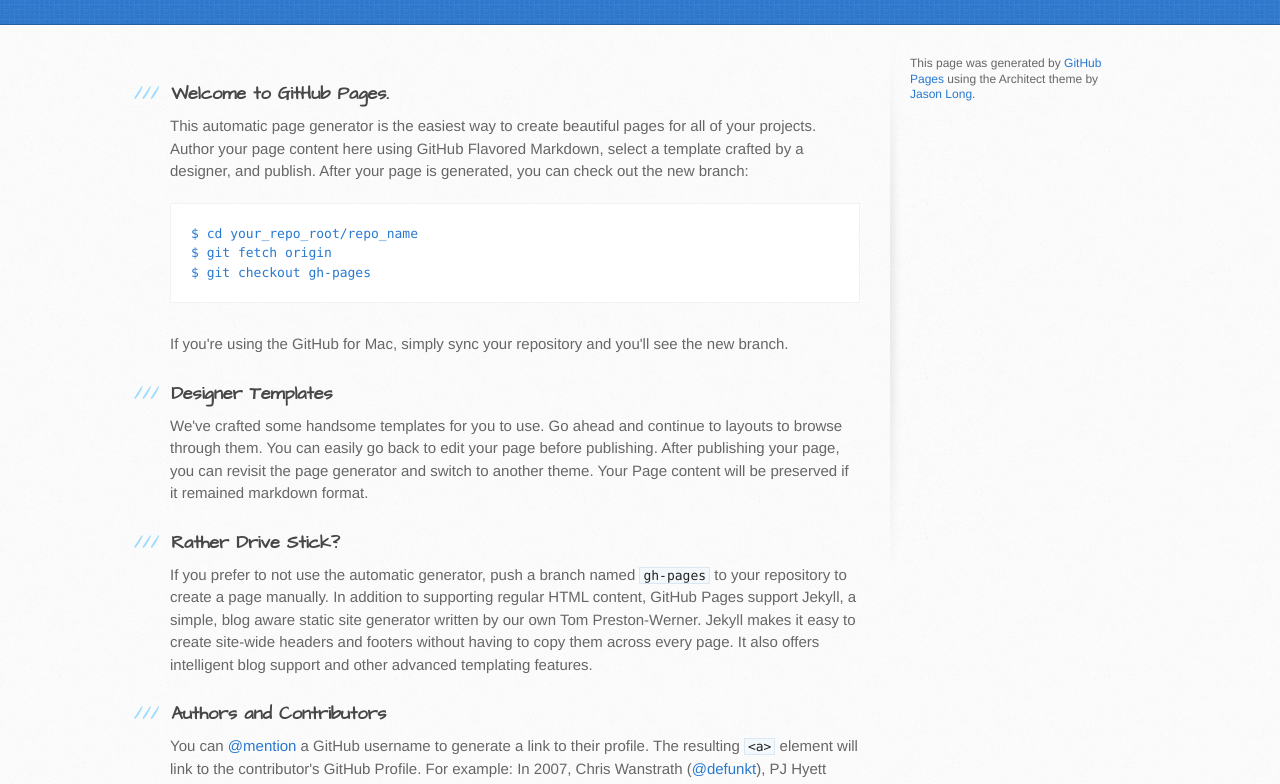
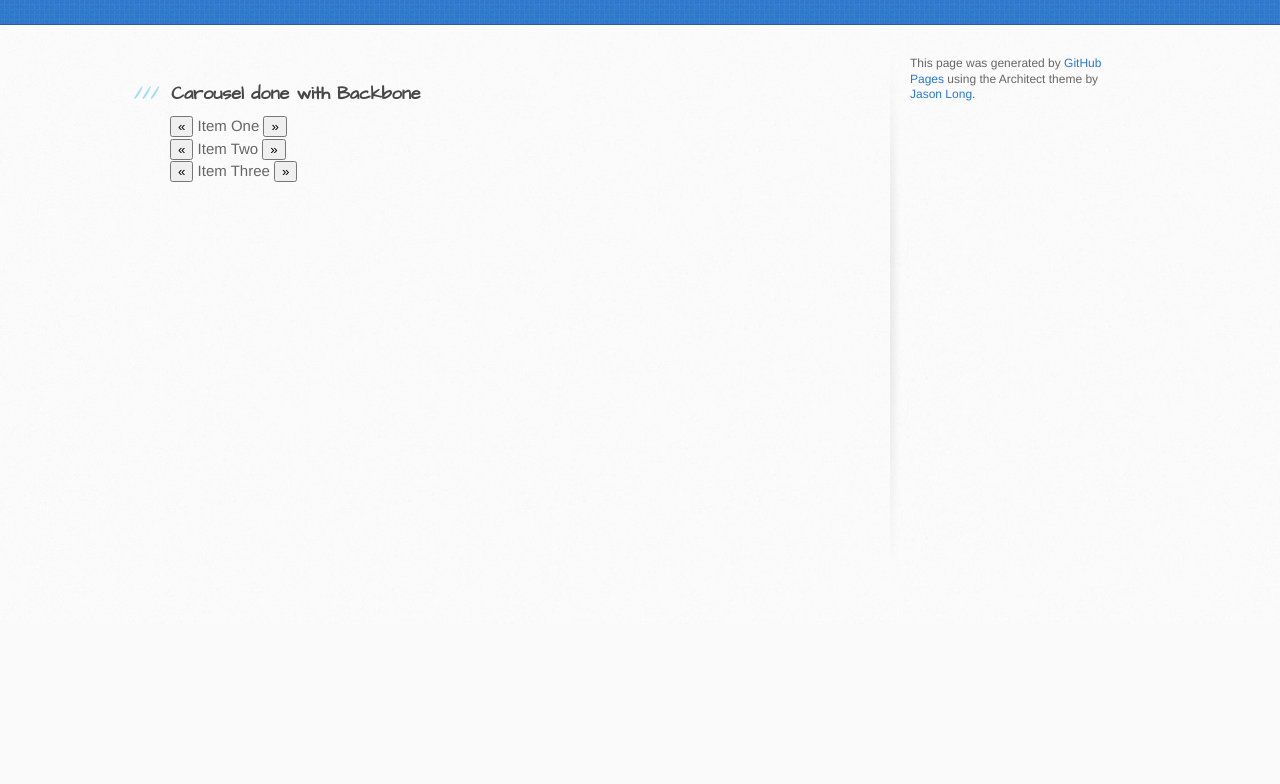
Before and after one commit to albertvp/albertvp.github.io, a plain HTML site: page index.html in a window 1280 px wide. Shown: the part 176-960 px from the top of the page. After the commit the page ends 800 px from the top, so only its background shows below. Drawn offline with Linux system fonts and the light colour scheme.

Commit message:
first template for example

```diff
--- a/index.html
+++ b/index.html
@@ -8,20 +8,21 @@
     <link rel="stylesheet" type="text/css" href="stylesheets/stylesheet.css" media="screen" />
     <link rel="stylesheet" type="text/css" href="stylesheets/pygment_trac.css" media="screen" />
     <link rel="stylesheet" type="text/css" href="stylesheets/print.css" media="print" />
+    <link rel="stylesheet" type="text/css" href="stylesheets/carousel.css" media="print" />
 
     <!--[if lt IE 9]>
     <script src="//html5shiv.googlecode.com/svn/trunk/html5.js"></script>
     <![endif]-->
 
-    <title>Albertvp.github.io by albertvp</title>
+    <title>albertvp tests</title>
   </head>
 
   <body>
     <header>
       <div class="inner">
-        <h1>Albertvp.github.io</h1>
-        <h2>Web for public testing</h2>
-        <a href="https://github.com/albertvp" class="button"><small>Follow me on</small>GitHub</a>
+        <h1>albertvp.github.io</h1>
+        <h2>Public tests for sharing</h2>
+        <a href="https://github.com/albertvp/albertvp.github.io" class="button"><small>Check it out</small>GitHub</a>
       </div>
     </header>
 
@@ -29,41 +30,26 @@
       <div class="inner clearfix">
         <section id="main-content">
           <h3>
-<a name="welcome-to-github-pages" class="anchor" href="#welcome-to-github-pages"><span class="octicon octicon-link"></span></a>Welcome to GitHub Pages.</h3>
-
-<p>This automatic page generator is the easiest way to create beautiful pages for all of your projects. Author your page content here using GitHub Flavored Markdown, select a template crafted by a designer, and publish. After your page is generated, you can check out the new branch:</p>
-
-<pre><code>$ cd your_repo_root/repo_name
-$ git fetch origin
-$ git checkout gh-pages
-</code></pre>
-
-<p>If you're using the GitHub for Mac, simply sync your repository and you'll see the new branch.</p>
-
-<h3>
-<a name="designer-templates" class="anchor" href="#designer-templates"><span class="octicon octicon-link"></span></a>Designer Templates</h3>
-
-<p>We've crafted some handsome templates for you to use. Go ahead and continue to layouts to browse through them. You can easily go back to edit your page before publishing. After publishing your page, you can revisit the page generator and switch to another theme. Your Page content will be preserved if it remained markdown format.</p>
-
-<h3>
-<a name="rather-drive-stick" class="anchor" href="#rather-drive-stick"><span class="octicon octicon-link"></span></a>Rather Drive Stick?</h3>
-
-<p>If you prefer to not use the automatic generator, push a branch named <code>gh-pages</code> to your repository to create a page manually. In addition to supporting regular HTML content, GitHub Pages support Jekyll, a simple, blog aware static site generator written by our own Tom Preston-Werner. Jekyll makes it easy to create site-wide headers and footers without having to copy them across every page. It also offers intelligent blog support and other advanced templating features.</p>
-
-<h3>
-<a name="authors-and-contributors" class="anchor" href="#authors-and-contributors"><span class="octicon octicon-link"></span></a>Authors and Contributors</h3>
-
-<p>You can <a href="https://github.com/blog/821" class="user-mention">@mention</a> a GitHub username to generate a link to their profile. The resulting <code>&lt;a&gt;</code> element will link to the contributor's GitHub Profile. For example: In 2007, Chris Wanstrath (<a href="https://github.com/defunkt" class="user-mention">@defunkt</a>), PJ Hyett (<a href="https://github.com/pjhyett" class="user-mention">@pjhyett</a>), and Tom Preston-Werner (<a href="https://github.com/mojombo" class="user-mention">@mojombo</a>) founded GitHub.</p>
-
-<h3>
-<a name="support-or-contact" class="anchor" href="#support-or-contact"><span class="octicon octicon-link"></span></a>Support or Contact</h3>
-
-<p>Having trouble with Pages? Check out the documentation at <a href="http://help.github.com/pages">http://help.github.com/pages</a> or contact <a href="mailto:support@github.com">support@github.com</a> and we’ll help you sort it out.</p>
+            <a name="support-or-contact" class="anchor" href="#support-or-contact"><span class="octicon octicon-link"></span></a>Carousel done with Backbone</h3>
+           <div id="carousel">
+            <div class="carousel-item">
+              <button class="carousel-prev">&laquo;</button>
+              Item One
+              <button class="carousel-next">&raquo;</button>
+            </div>
+            <div class="carousel-item">
+              <button class="carousel-prev">&laquo;</button>
+              Item Two
+              <button class="carousel-next">&raquo;</button>
+            </div>
+            <div class="carousel-item">
+              <button class="carousel-prev">&laquo;</button>
+              Item Three
+              <button class="carousel-next">&raquo;</button>
+            </div>
+          </div>
         </section>
-
         <aside id="sidebar">
-
-
           <p>This page was generated by <a href="https://pages.github.com">GitHub Pages</a> using the Architect theme by <a href="https://twitter.com/jasonlong">Jason Long</a>.</p>
         </aside>
       </div>
@@ -79,6 +65,6 @@ $ git checkout gh-pages
       pageTracker._trackPageview();
       } catch(err) {}
     </script>
-
+    <script type="text/javascript">new Carousel({el: '#carousel'}).render();</script>
   </body>
 </html>
--- /dev/null
+++ b/stylesheets/carousel.css
@@ -0,0 +1,4 @@
+#my-carousel { border: 1px solid #000; padding: 10px; }
+.carousel-item { display: none; position: relative; padding: 0 30px;}
+.carousel-item .carousel-prev { position: absolute; left: 0; }
+.carousel-item .carousel-next { position: absolute; right: 0; }
```
Also changed, not shown: javascripts/main.js (+30 -1 lines). Lines whose indentation alone changed are shown as unchanged.
